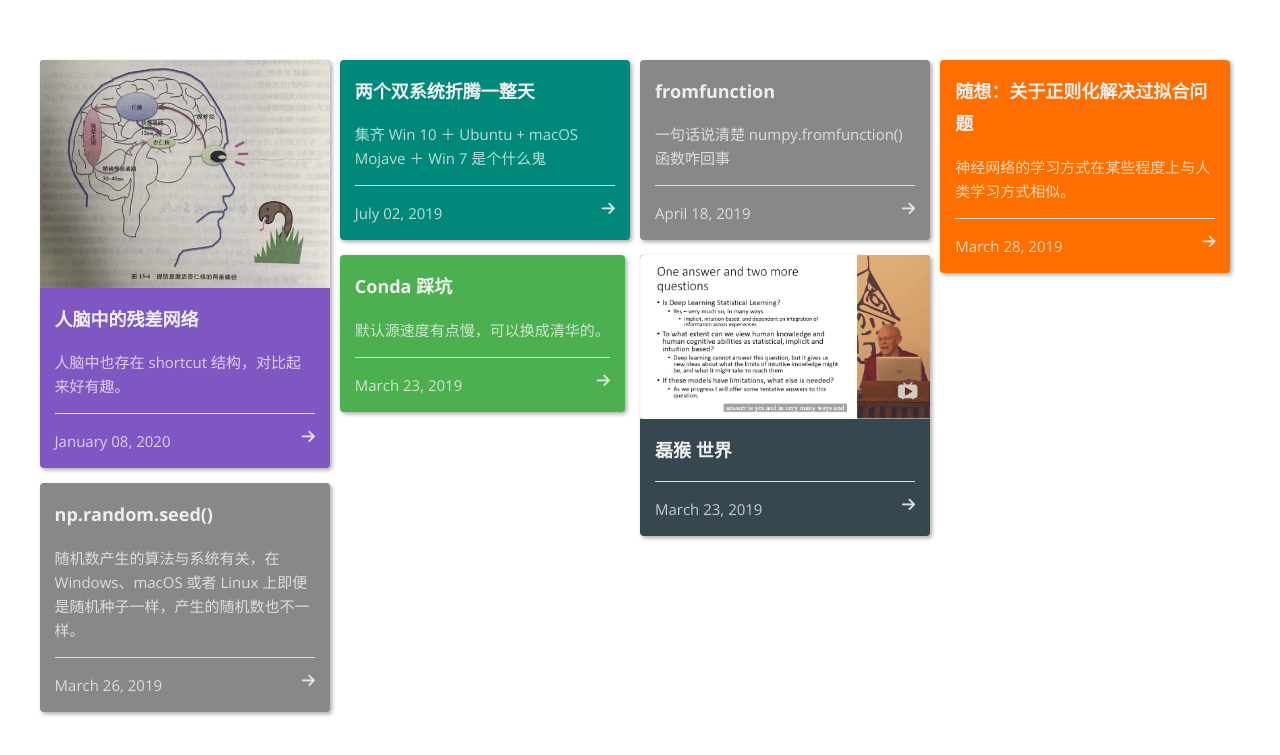
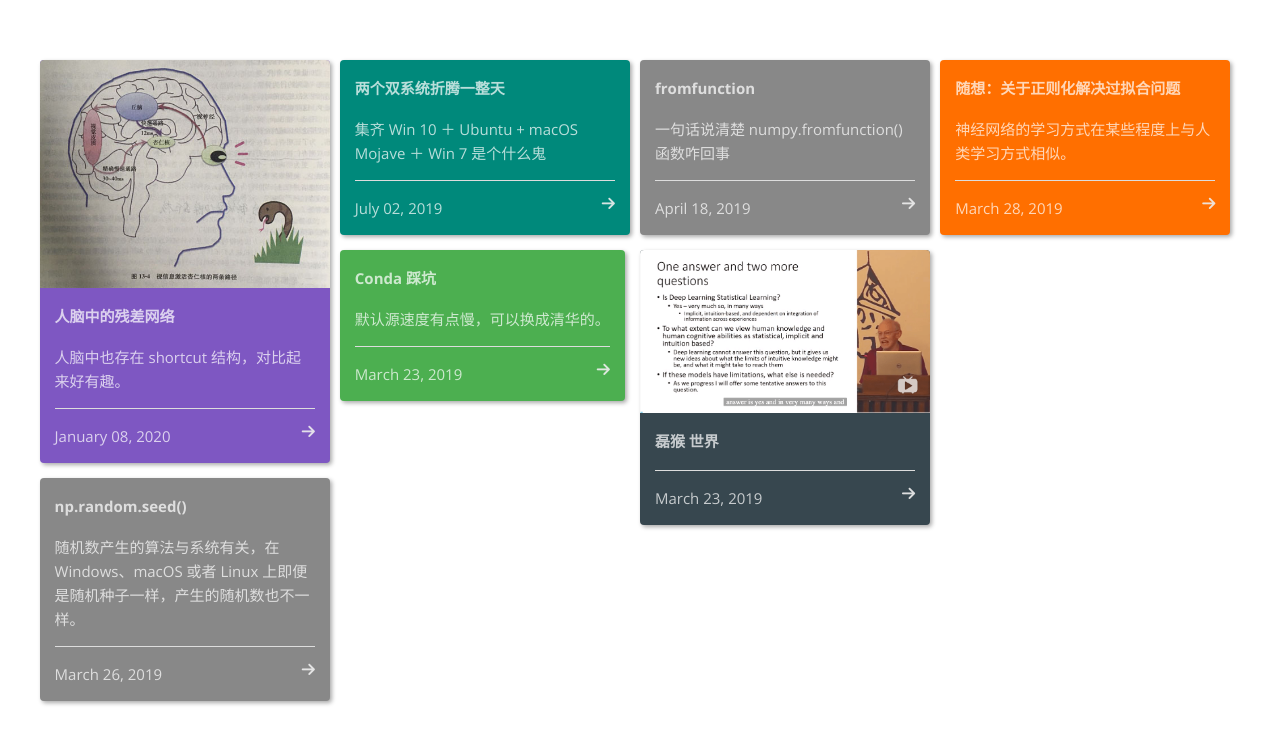
Before and after one commit to DamageControlStudio/HomePage, a Jekyll site: the page built from blog.html, in a window 1280 px wide. Shown: the top 755 px of the page. Built offline with Jekyll 4.4.1, drawn with Linux system fonts in a browser that asks for light colours; nearby versions of some CDN libraries.

Commit message:
Update blog.html

```diff
--- a/blog.html
+++ b/blog.html
@@ -14,7 +14,7 @@ title: 思考奇
             </a>
             {% endif %}
             <div class="container">
-                <h3><a href="{{post.url | prepend: site.baseurl}}">{{post.title}}</a></h3>
+                <h4>{{post.title}}</h4>
                 <p>{{post.description}}</p>
                 <div class="action">{{ post.date | date: '%B %d, %Y' }}<a href="{{post.url | prepend: site.baseurl}}"><i class="fa fa-arrow-right" aria-hidden="true"></i></a></div>
             </div>
```
